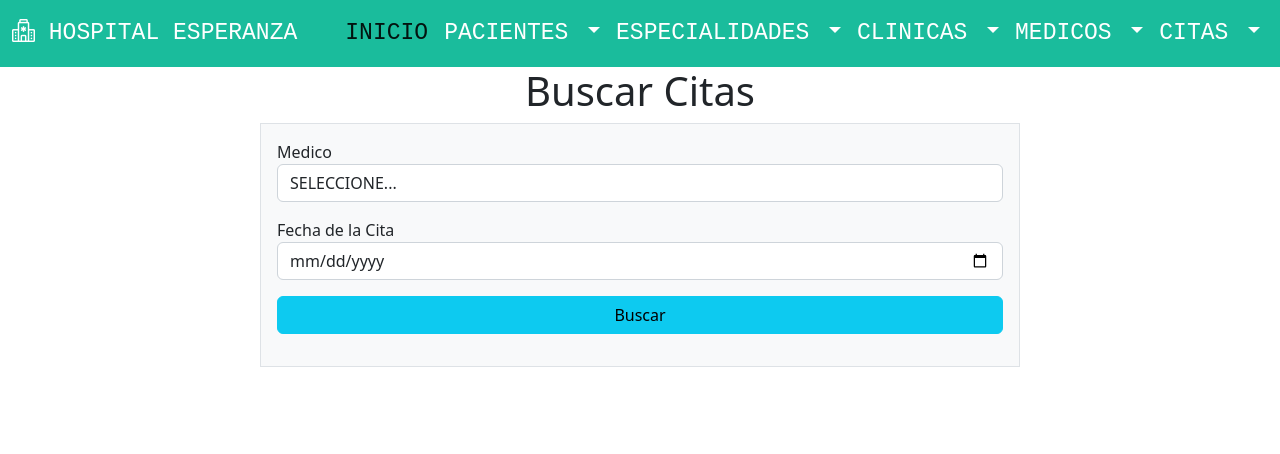
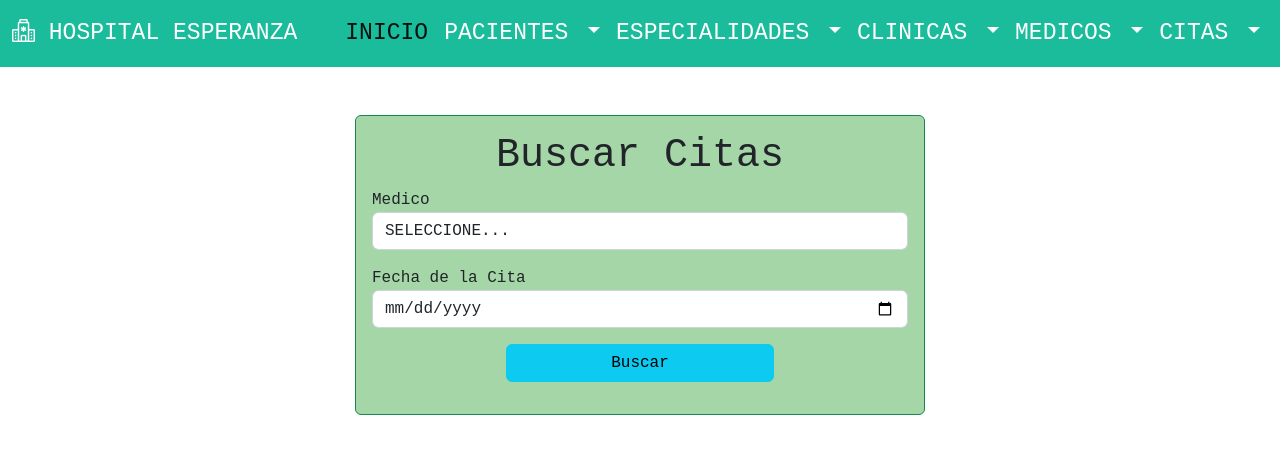
Before and after one commit to Jennifer11607/hospital_final_jimenez, a PHP site: page /hospital_final_jimenez/vistas/citas/buscar.php in a window 1280 px wide. Shown: the top 454 px of the page. Run offline with PHP 8.4, Linux system fonts and the light colour scheme; data that the repository does not hold is empty.

Commit message:
cambios en modificar de citas

```diff
--- a/controladores/citas/buscar.php
+++ b/controladores/citas/buscar.php
@@ -51,7 +51,7 @@ try {
                             <th>FECHA CITA</th>
                             <th>HORA</th>
                             <th>REFERIDO</th>
-                            <th>MODIFICAR</th>
+                            <th>DETALLE</th>
                             <th>ELIMINAR</th>
                         </tr>
                     </thead>
@@ -69,7 +69,7 @@ try {
                                     <td><?= $cita['CITA_FECHA'] ?></td>
                                     <td><?= $cita['CITA_HORA'] ?></td>
                                     <td><?= $cita['CITA_REFERENCIA'] ?></td>
-                                    <td><a class="btn btn-warning w-100" href="/hospital_final_jimenez/vistas/citas/detalle.php?cita_fecha=<?= $cita['CITA_FECHA'] ?>">DETALLE</a></td>
+                                    <td><a class="btn btn-primary w-100" href="/hospital_final_jimenez/vistas/citas/detalle.php?cita_fecha=<?= $cita['CITA_FECHA'] ?>">DETALLE</a></td>
                                     <td><a class="btn btn-danger w-100" href="/hospital_final_jimenez/controladores/citas/eliminar.php?cita_id=<?= $cita['CITA_ID'] ?>">Eliminar</a></td>
                                 </tr>
                             <?php endforeach ?>
--- a/vistas/citas/buscar.php
+++ b/vistas/citas/buscar.php
@@ -29,11 +29,12 @@ try {
 
 <?php include_once '../../includes/header.php' ?>
 <?php include_once '../../includes/navbar.php' ?>
-<div class="container">
-    <h1 class="text-center">Buscar Citas</h1>
+
+
+<div class="container mt-5">
     <div class="row justify-content-center">
-        <form action="/hospital_final_jimenez/controladores/citas/buscar.php" method="POST" class="col-lg-8 border bg-light p-3">
-
+        <form action="/hospital_final_jimenez/controladores/citas/buscar.php" method="POST" class="col-lg-8 rounded border border-success p-3 w-50" style="font-family:'Courier New', Courier, monospace; background-color: #A5D6A7 " >
+        <h1 class="text-center" style="font-family:'Courier New', Courier, monospace">Buscar Citas</h1>
             <div class="row mb-3">
                 <div class="col">
                     <label for="cita_medico">Medico</label>
@@ -53,8 +54,8 @@ try {
                 </div>
             </div>
             <div class="row mb-3">
-                <div class="col">
-                    <button type="submit" class="btn btn-info w-100">Buscar</button>
+                <div class="col text-center">
+                    <button type="submit" class="btn btn-info w-50">Buscar</button>
                 </div>
             </div>
         </form>
```
Also changed, not shown: controladores/citas/modificar.php (+18 -14 lines), modelos/Cita.php (+5 -4 lines), vistas/citas/detalle.php (+9 -7 lines), vistas/citas/index.php (+4 -3 lines), vistas/citas/modificar.php (+7 -5 lines).
